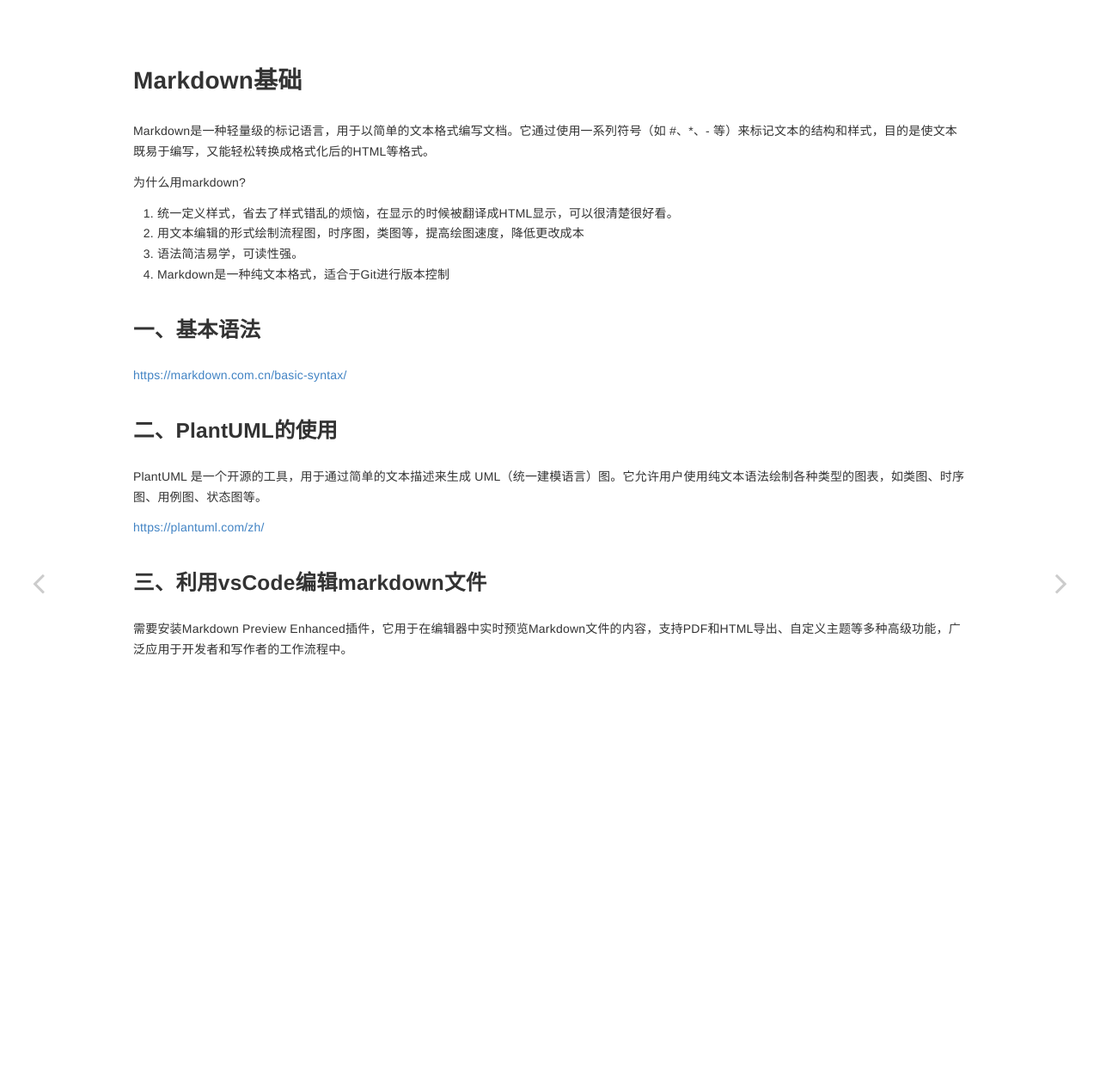
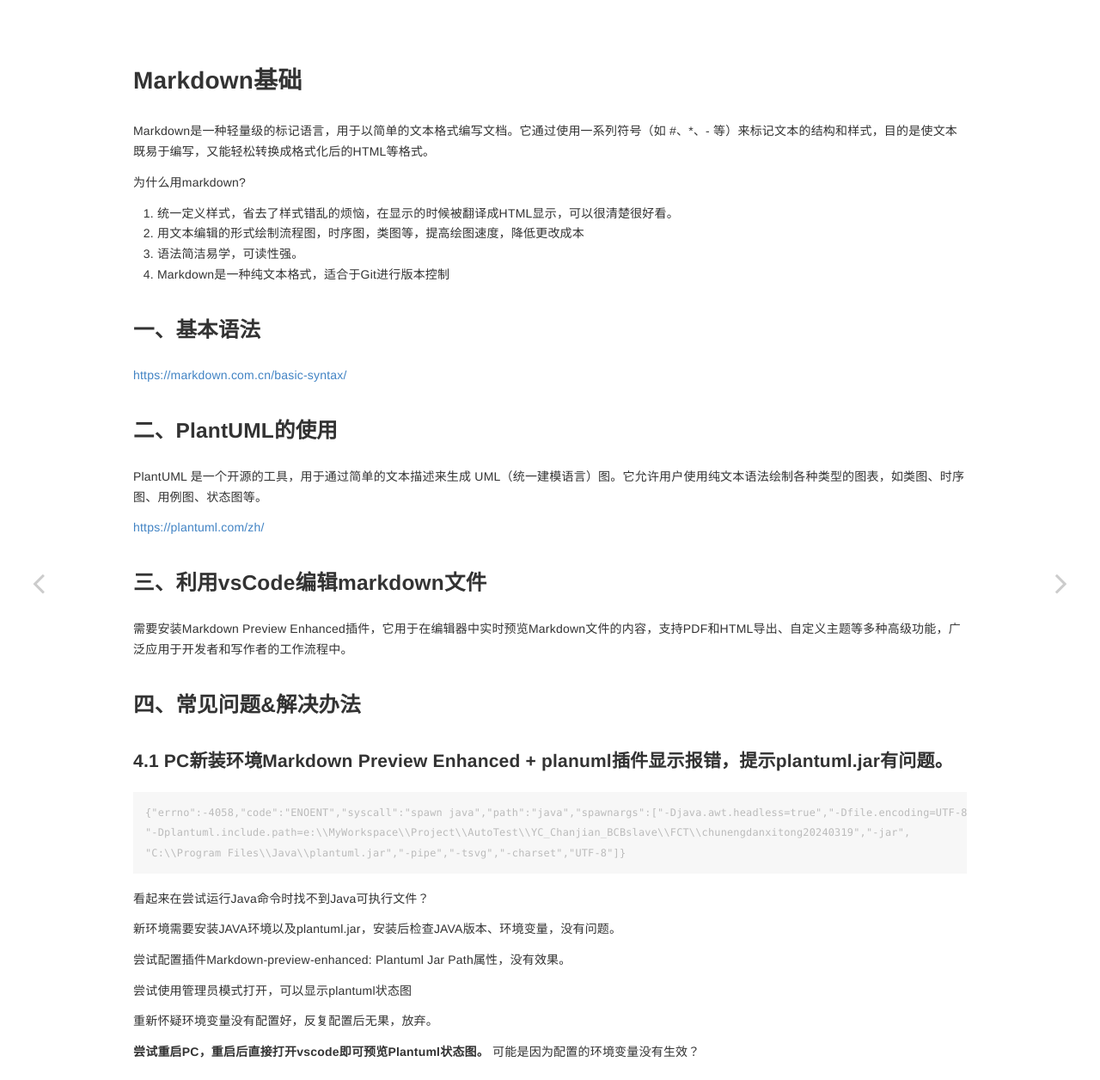
Before and after one commit to YooyoJin/yooyojin.github.io, a Jekyll site: the page built from _posts/2024-11-05-markdown.md, in a window 1280 px wide. Shown: the whole page at 86% size. Built offline with Jekyll 4.4.1, drawn with Linux system fonts in a browser that asks for light colours.

Commit message:
<feature> 补充plantuml报错问题、增加modbus通信协议内容

````diff
--- a/_posts/2024-11-05-markdown.md
+++ b/_posts/2024-11-05-markdown.md
@@ -28,3 +28,24 @@ PlantUML 是一个开源的工具，用于通过简单的文本描述来生成 U
 ## 三、利用vsCode编辑markdown文件
 
 需要安装Markdown Preview Enhanced插件，它用于在编辑器中实时预览Markdown文件的内容，支持PDF和HTML导出、自定义主题等多种高级功能，广泛应用于开发者和写作者的工作流程中。
+
+## 四、常见问题&解决办法
+
+### 4.1 PC新装环境Markdown Preview Enhanced + planuml插件显示报错，提示plantuml.jar有问题。
+
+```
+{"errno":-4058,"code":"ENOENT","syscall":"spawn java","path":"java","spawnargs":["-Djava.awt.headless=true","-Dfile.encoding=UTF-8",
+"-Dplantuml.include.path=e:\\MyWorkspace\\Project\\AutoTest\\YC_Chanjian_BCBslave\\FCT\\chunengdanxitong20240319","-jar",
+"C:\\Program Files\\Java\\plantuml.jar","-pipe","-tsvg","-charset","UTF-8"]}
+```
+看起来在尝试运行Java命令时找不到Java可执行文件？
+
+新环境需要安装JAVA环境以及plantuml.jar，安装后检查JAVA版本、环境变量，没有问题。
+
+尝试配置插件Markdown-preview-enhanced: Plantuml Jar Path属性，没有效果。
+
+尝试使用管理员模式打开，可以显示plantuml状态图
+
+重新怀疑环境变量没有配置好，反复配置后无果，放弃。
+
+**尝试重启PC，重启后直接打开vscode即可预览Plantuml状态图。** 可能是因为配置的环境变量没有生效？
````
Also changed, not shown: _posts/2025-03-10-wired_communication_protocol_basics.md (+66 -0 lines).
